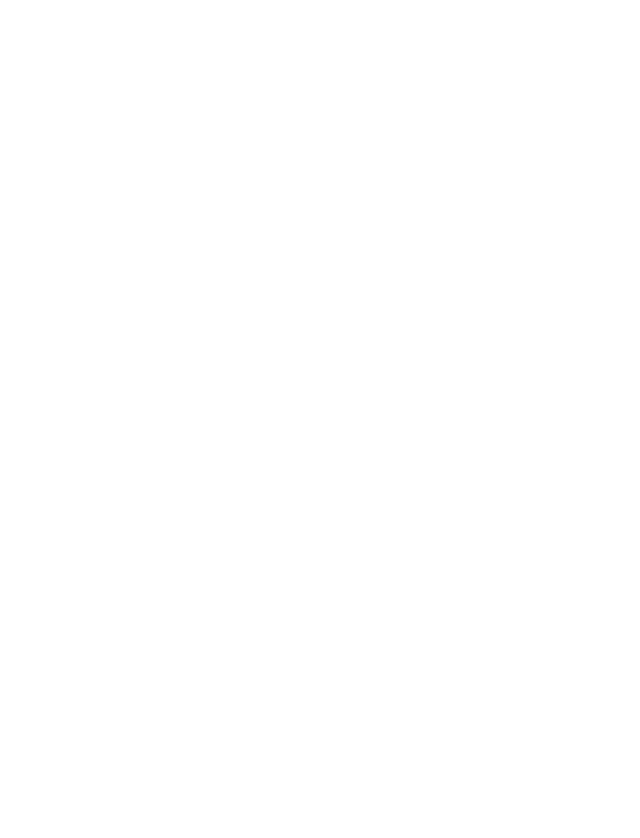
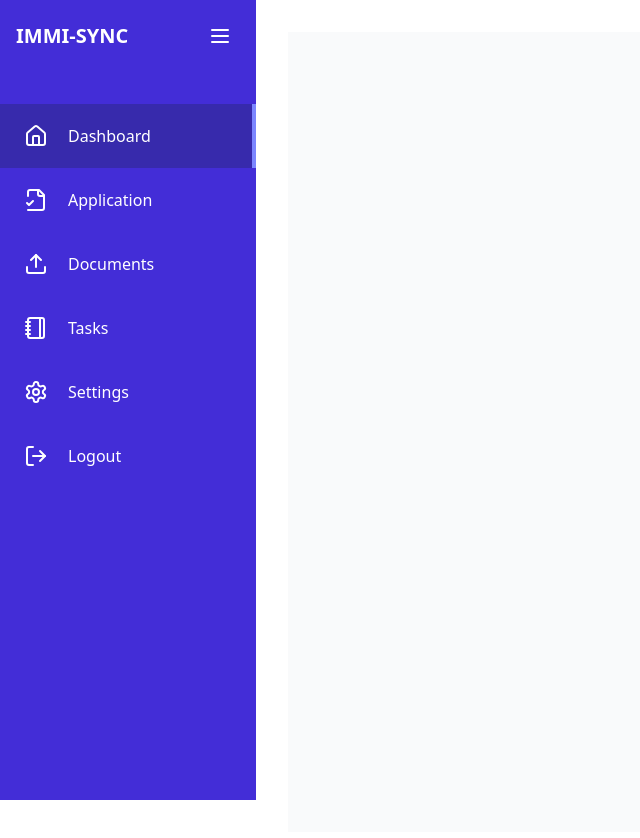
Before and after one commit to Jaswant-05/Immi-Sync, a React (Vite) app in the folder frontend/: page /client in a window 1280 px wide. Before the commit this address had no page. Shown: the top 838 px of the page, without its empty margins (0-640 px from the left). Built offline with nearby package versions, Linux system fonts and the light colour scheme.

Commit message:
made the sidebar conditionally render for clients and consultancies

```diff
--- a/frontend/src/App.jsx
+++ b/frontend/src/App.jsx
@@ -11,6 +11,11 @@ import { Application } from './pages/consultancy/Application'
 import { Checklist } from './pages/consultancy/Checklist'
 import { Authentication } from './ui/Authentication'
 import { Settings } from './pages/consultancy/Settings'
+import { ClientDashboard } from './pages/client/Dashboard'
+import { ClientApplication } from './pages/client/Applications'
+import { ClientDocuments } from './pages/client/Documents'
+import { ClientSettings } from './pages/client/Settings'
+import { ClientTasks } from './pages/client/Task'
 
 
 function App() {
@@ -30,6 +35,13 @@ function App() {
             <Route path="checklist" element={<Checklist />} />
             <Route path="settings" element={<Settings/>} />
           </Route>
+          <Route path="/client" element={<SideLayout />}>
+            <Route path="dashboard" element={< ClientDashboard/>} />
+            <Route path="application" element={<ClientApplication />} />
+            <Route path="documents" element={<ClientDocuments />} />
+            <Route path="tasks" element={<ClientTasks />} />
+            <Route path="settings" element={<ClientSettings/>} />
+          </Route>
         </Routes>
       </BrowserRouter>
     </div>
--- a/frontend/src/pages/client/Applications.jsx
+++ b/frontend/src/pages/client/Applications.jsx
@@ -0,0 +1,7 @@
+export const ClientApplication = () => {
+    return (
+        <div>
+            <h1> This is the clientApplication page</h1>
+        </div>
+    )
+}
--- a/frontend/src/pages/client/Dashboard.jsx
+++ b/frontend/src/pages/client/Dashboard.jsx
@@ -0,0 +1,7 @@
+export const ClientDashboard = () => {
+    return (
+        <div>
+            <h1> This is the clientDashboard page</h1>
+        </div>
+    )
+}
--- a/frontend/src/pages/client/Documents.jsx
+++ b/frontend/src/pages/client/Documents.jsx
@@ -0,0 +1,7 @@
+export const ClientDocuments = () => {
+    return (
+        <div>
+            <h1> This is the clientDocument page</h1>
+        </div>
+    )
+}
--- a/frontend/src/pages/client/Settings.jsx
+++ b/frontend/src/pages/client/Settings.jsx
@@ -0,0 +1,7 @@
+export const ClientSettings = () => {
+    return (
+        <div>
+            <h1> This is the clientSettings page</h1>
+        </div>
+    )
+}
--- /dev/null
+++ b/frontend/src/pages/client/Task.jsx
@@ -0,0 +1,7 @@
+export const ClientTasks = () => {
+    return(
+        <div>
+            <h1>This is the clientTasks page</h1>
+        </div>
+    )
+}
--- a/frontend/src/pages/signIn/SignIn.jsx
+++ b/frontend/src/pages/signIn/SignIn.jsx
@@ -35,7 +35,7 @@ export const SignIn = () => {
         if(response.data.user.role === 'consultancy'){
             navigate("/consultancy/dashboard");
         } else {
-            navigate('/')
+            navigate('/client/dashboard')
         }
 
 
--- a/frontend/src/ui/Sidebar.jsx
+++ b/frontend/src/ui/Sidebar.jsx
@@ -1,4 +1,4 @@
-import { BarChart3, FileCheck2, Home, LogOut, Menu, Settings } from "lucide-react";
+import { BarChart3, FileCheck2, Home, LogOut, Menu, Notebook, Settings, Upload } from "lucide-react";
 import { SideItem } from "./SideItem";
 import { useLocation, useNavigate } from "react-router-dom";
 import { useAuth } from "../hooks/useAuth";
@@ -6,15 +6,20 @@ import { useAuth } from "../hooks/useAuth";
 export const Sidebar = ({ open, setOpen }) => {
   const navigate = useNavigate();
   const location = useLocation();
-  const { logOut } = useAuth();
+  const { logOut, role } = useAuth();
 
   const getCurrentView = () => {
     const path = location.pathname;
-    if (path.includes('dashboard')) return 'dashboard';
-    if (path.includes('application')) return 'applications';
-    if (path.includes('checklist')) return 'checklists';
-    if (path.includes('settings')) return 'settings';
-    return 'dashboard';
+    if (path.includes('consultancy/dashboard')) return 'consultancy/dashboard';
+    if (path.includes('consultancy/application')) return 'consultancy/applications';
+    if (path.includes('consultancy/checklist')) return 'consultancy/checklists';
+    if (path.includes('consultancy/settings')) return 'consultancy/settings';
+    if (path.includes('client/dashboard')) return 'client/dashboard'
+    if (path.includes('client/application')) return 'client/application'
+    if (path.includes('client/documents')) return 'client/documents'
+    if (path.includes('client/tasks')) return 'client/tasks'
+    if (path.includes('client/settings')) return 'client/settings'
+    return role ==='consultancy' ? 'consultancy/dashboard' : 'client/dashboard';
   };
 
   const handlelogOut = () => {
@@ -24,20 +29,35 @@ export const Sidebar = ({ open, setOpen }) => {
 
   const handleNavigation = (view) => {
     switch(view) {
-      case 'dashboard':
+      case '/consultancy/dashboard':
         navigate('/consultancy/dashboard');
         break;
-      case 'applications':
+      case '/consultancy/applications':
         navigate('/consultancy/application');
         break;
-      case 'checklists':
+      case '/consultancy/checklist':
         navigate('/consultancy/checklist');
         break;
-      case 'settings':
+      case '/consultancy/settings':
         navigate('/consultancy/settings');
         break;
+      case '/client/dashboard':
+        navigate('/client/dashboard');
+        break;
+      case '/client/application':
+        navigate('/client/application');
+        break;
+      case '/client/documents':
+        navigate('/client/documents');
+        break;
+      case '/client/tasks':
+        navigate('/client/tasks');
+        break;
+      case '/client/settings':
+        navigate('/client/settings');
+        break;
       default:
-        navigate('/consultancy/dashboard');
+        role === "consultancy" ? navigate('/consultancy/dashboard') : navigate('/client/dashboard');
     }
   };
 
@@ -49,34 +69,35 @@ export const Sidebar = ({ open, setOpen }) => {
           <Menu size={24} />
         </button>
       </div>
+      {role === "consultancy" ?
         <nav className="mt-8">
           <SideItem
             icon={<Home size={24} />}
             text="Dashboard"
-          active={getCurrentView() === 'dashboard'}
+            active={getCurrentView() === 'consultancy/dashboard'}
             expanded={open}
-          onClick={() => handleNavigation('dashboard')}
+            onClick={() => handleNavigation('/consultancy/dashboard')}
           />
           <SideItem
             icon={<FileCheck2 size={24} />}
             text="Applications"
-          active={getCurrentView() === 'applications'}
+            active={getCurrentView() === 'consultancy/applications'}
             expanded={open}
-          onClick={() => handleNavigation('applications')}
+            onClick={() => handleNavigation('/consultancy/applications')}
           />
           <SideItem
             icon={<BarChart3 size={24} />}
             text="Checklists"
-          active={getCurrentView() === 'checklists'}
+            active={getCurrentView() === 'consultancy/checklists'}
             expanded={open}
-          onClick={() => handleNavigation('checklists')}
+            onClick={() => handleNavigation('/consultancy/checklist')}
           />
           <SideItem
             icon={<Settings size={24} />}
             text="Settings"
-          active={getCurrentView() === 'settings'}
+            active={getCurrentView() === 'consultancy/settings'}
             expanded={open}
-          onClick={() => handleNavigation('settings')}
+            onClick={() => handleNavigation('/consultancy/settings')}
           />
           <SideItem
             icon={<LogOut size={24} />}
@@ -85,6 +106,52 @@ export const Sidebar = ({ open, setOpen }) => {
             onClick={handlelogOut}
           />
       </nav>
+        :
+       <nav className="mt-8">
+          <SideItem
+              icon={<Home size={24} />}
+              text="Dashboard"
+              active={getCurrentView() === 'client/dashboard'}
+              expanded={open}
+              onClick={() => handleNavigation('/client/dashboard')}
+          />
+          <SideItem
+            icon={<FileCheck2 size={24} />}
+            text="Application"
+            active={getCurrentView() === 'client/application'}
+            expanded={open}
+            onClick={() => handleNavigation('/client/application')}
+          />
+          <SideItem
+            icon={<Upload size={24} />}
+            text="Documents"
+            active={getCurrentView() === 'client/documents'}
+            expanded={open}
+            onClick={() => handleNavigation('/client/documents')}
+          />
+          <SideItem
+            icon={<Notebook size={24} />}
+            text="Tasks"
+            active={getCurrentView() === 'client/tasks'}
+            expanded={open}
+            onClick={() => handleNavigation('/client/tasks')}
+          />
+          <SideItem
+            icon={<Settings size={24} />}
+            text="Settings"
+            active={getCurrentView() === 'client/settings'}
+            expanded={open}
+            onClick={() => handleNavigation('/client/settings')}
+          />
+          <SideItem
+            icon={<LogOut size={24} />}
+            text="Logout"
+            expanded={open}
+            onClick={handlelogOut}
+          />
+       </nav>
+      }
+
     </div>
   );
 };
```
Lines whose indentation alone changed are shown as unchanged.
